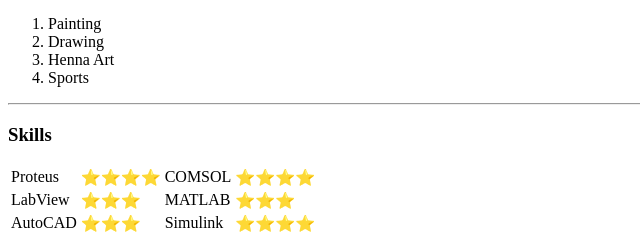
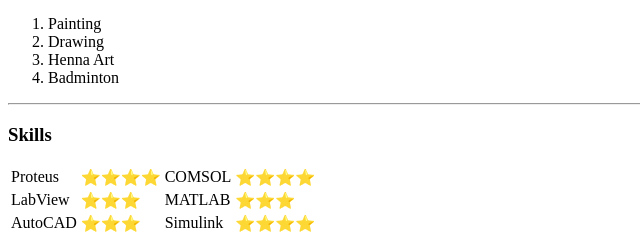
Before and after one commit to Ayesha-Zk/CV-initial, a plain HTML site: page index.html in a window 1280 px wide. Shown: the part 628-867 px from the top of the page, 0-640 px from the left. Drawn offline with Linux system fonts and the light colour scheme.

Commit message:
Add changes to code

```diff
--- a/index.html
+++ b/index.html
@@ -80,7 +80,7 @@
         <li>Painting</li>
         <li>Drawing</li>
         <li>Henna Art</li>
-        <li>Sports</li>
+        <li>Badminton</li>
     </ol>
     <hr>
 
```
